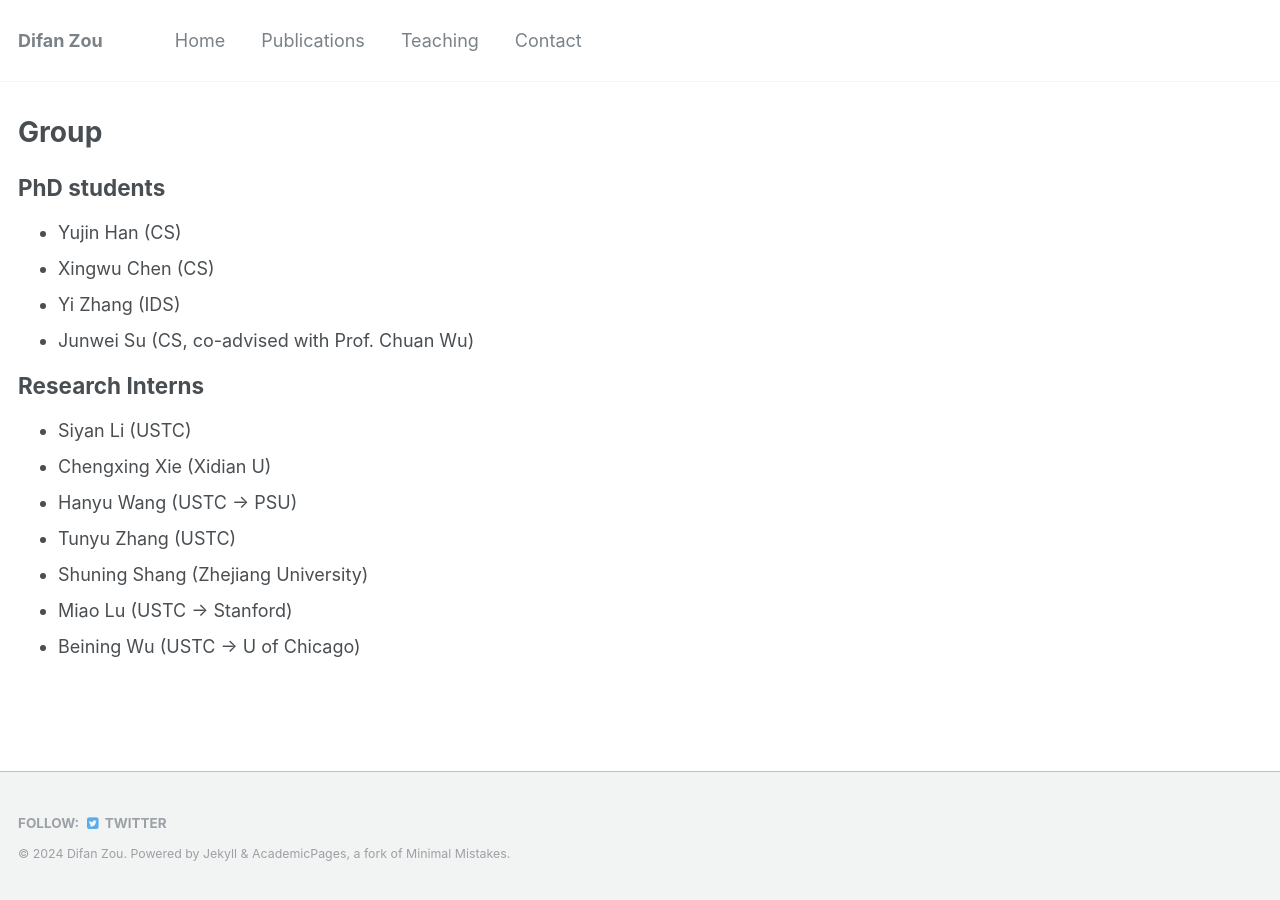
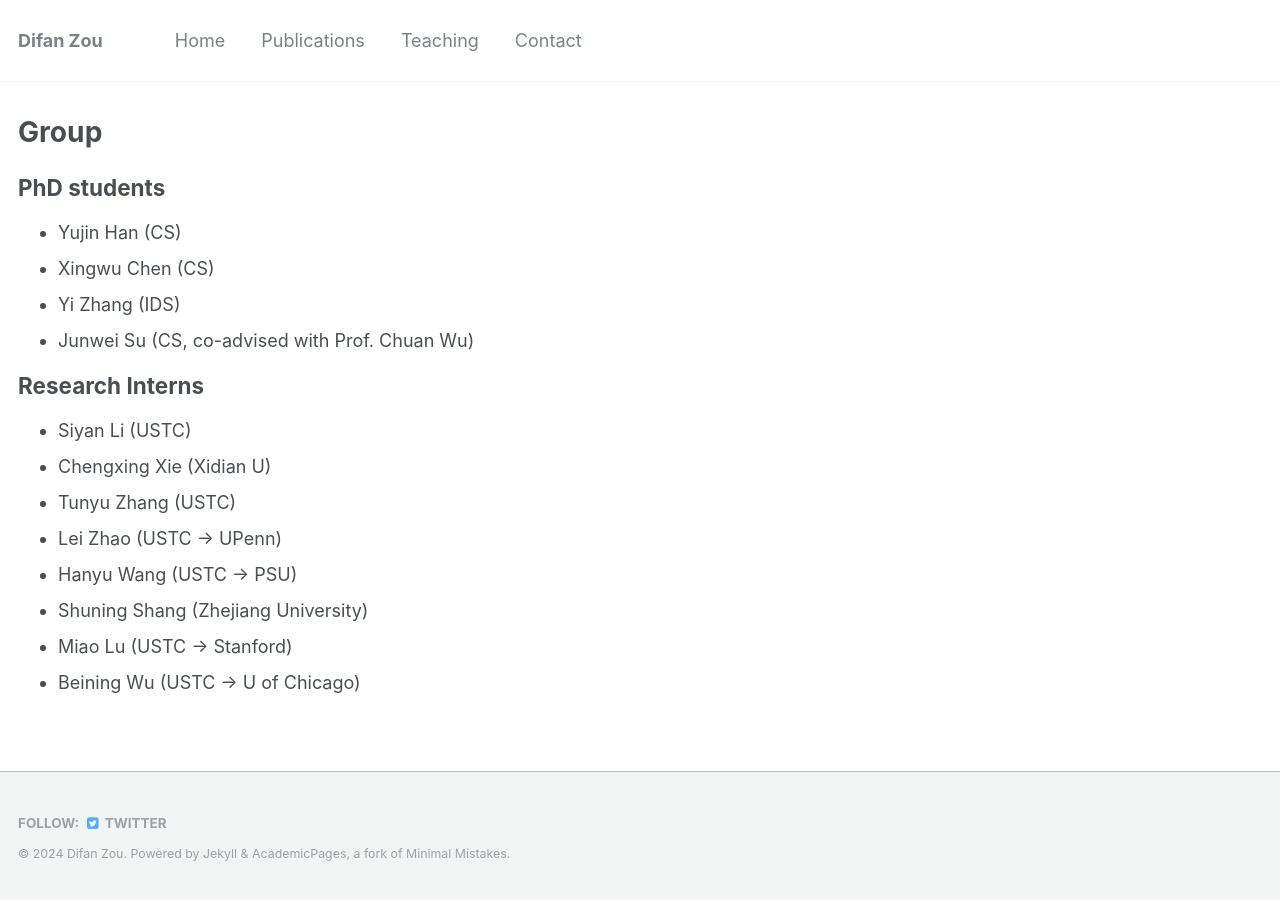
Before and after one commit to difanzou/difanzou.github.io, a Jekyll site: the page built from _pages/group.md, in a window 1280 px wide. Built offline with Jekyll 4.4.1, drawn with Linux system fonts in a browser that asks for light colours.

Commit message:
add reseach updates

```diff
--- a/_pages/group.md
+++ b/_pages/group.md
@@ -15,8 +15,9 @@ author_profile: true
 ## Research Interns
 - Siyan Li (USTC)
 - Chengxing Xie (Xidian U)
+- Tunyu Zhang (USTC)
+- Lei Zhao (USTC -> UPenn)
 - Hanyu Wang (USTC -> PSU)
-- Tunyu Zhang (USTC)
 - Shuning Shang (Zhejiang University)
 - Miao Lu (USTC -> Stanford)
 - Beining Wu (USTC -> U of Chicago)
```
